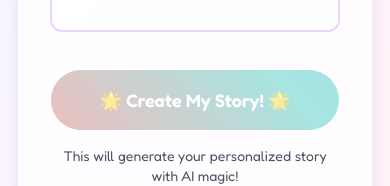
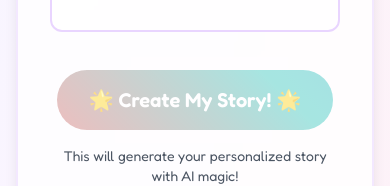
Before and after one commit to Boluchel/magical-stories, a React (Vite) app: page /create in a window 390 px wide. Shown: the part 1634-1820 px from the top of the page. Built offline with nearby package versions, Linux system fonts and the light colour scheme; no server answers.

Commit message:
Updated StoryPromptInput.tsx

```diff
--- a/src/pages/StoryPromptInput.tsx
+++ b/src/pages/StoryPromptInput.tsx
@@ -203,7 +203,7 @@ const StoryPromptInput = () => {
             <button
               type="submit"
               disabled={!formData.theme || !formData.character || !formData.language}
-              className="magic-button disabled:opacity-50 disabled:cursor-not-allowed text-white font-bold py-4 px-12 rounded-full text-lg md:text-xl shadow-lg hover:shadow-2xl transform hover:scale-105 transition-all duration-300 glow"
+              className="magic-button disabled:opacity-50 disabled:cursor-not-allowed text-white font-bold py-4 px-8 md:px-12 rounded-full text-xl shadow-lg hover:shadow-2xl transform hover:scale-105 transition-all duration-300 glow"
             >
               🌟 Create My Story! 🌟
             </button>
```
